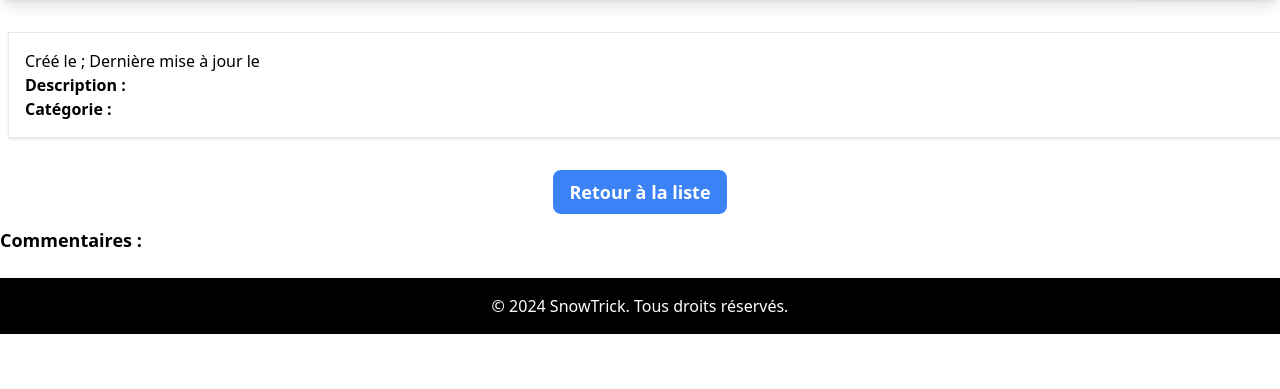
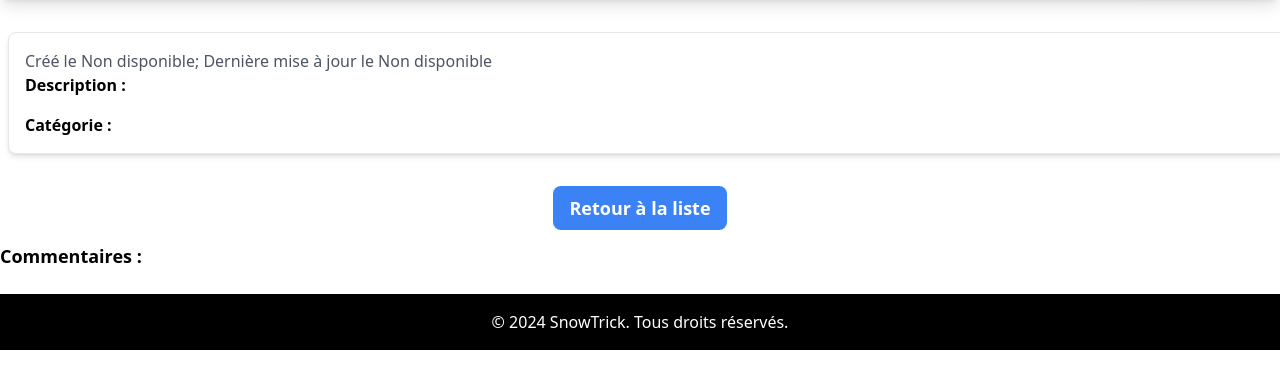
Before and after one commit to AlxFrst/SnowTricks, a Symfony app: template templates/trick/trick.html.twig in a window 1280 px wide. Shown: the part 42-431 px from the top of the page. Run offline with Twig, Linux system fonts and the light colour scheme; the template is opened without the code that fills it, so the values that code supplies are empty; some libraries are stand-ins or nearby versions.

Commit message:
Refactor trick.html.twig template

```diff
--- a/templates/trick/trick.html.twig
+++ b/templates/trick/trick.html.twig
@@ -62,23 +62,25 @@
 		</section>
 
 <!-- Description and Other Details -->
-		<div class="container p-4 m-2 shadow border bg-white">
+<div class="container p-4 m-2 shadow-md border bg-white rounded-lg">
 	<div>
-				<p>Créé le
-					{{ trick.createdAt ? trick.createdAt|date('Y-m-d') : '' }}; Dernière mise à jour le
-					{{ trick.modifiedAt ? trick.modifiedAt|date('Y-m-d') : '' }}</p>
+		<p class="text-gray-600">Créé le
+			{{ trick.createdAt ? trick.createdAt|date('Y-m-d') : 'Non disponible' }}; Dernière mise à jour le
+			{{ trick.modifiedAt ? trick.modifiedAt|date('Y-m-d') : 'Non disponible' }}</p>
 	</div>
 	<div>
-				<h5 class="font-semibold">Description :</h5>
-				<p>{{ trick.description }}</p>
+		<h5 class="font-semibold mb-2">Description :</h5>
+		<p class="text-gray-800">{{ trick.description }}</p>
 	</div>
-			<div class="flex flex-wrap">
-				<h5 class="font-semibold">Catégorie :</h5>
+	<div class="flex flex-wrap items-center mt-4">
+		<h5 class="font-semibold mr-2">Catégorie :</h5>
 		{% for category in trick.category %}
-					<div class="mx-4 px-3 py-1 border border-info shadow bg-light">{{ category.name }}</div>
+			<div class="mx-1 px-3 py-1 bg-blue-100 text-blue-800 rounded-full shadow-sm">{{ category.name }}</div>
 		{% endfor %}
 	</div>
 </div>
+
+
 
 		<!-- Comments Section -->
 		<div class="text-center m-3">
```
Lines whose indentation alone changed are shown as unchanged.
